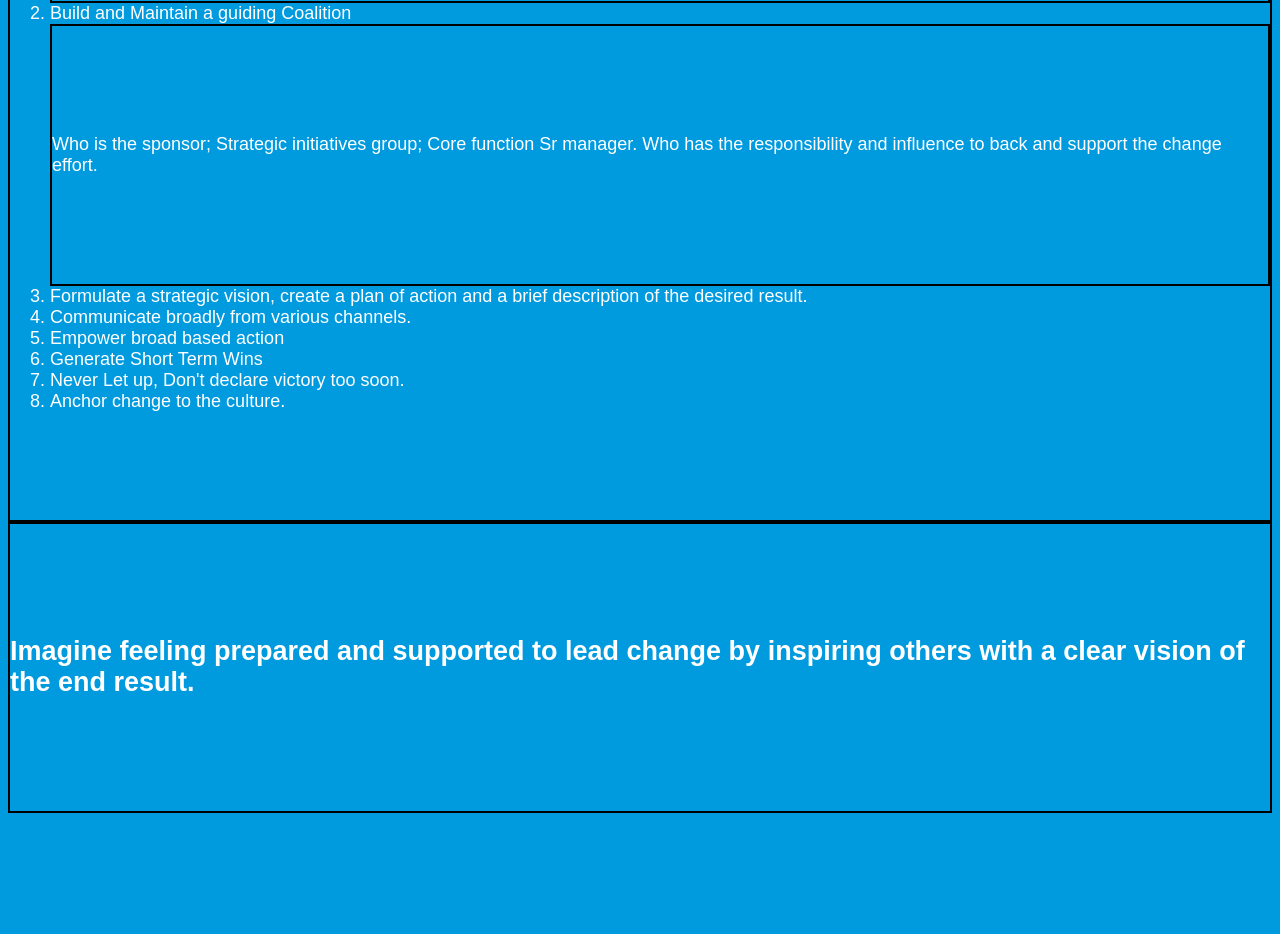
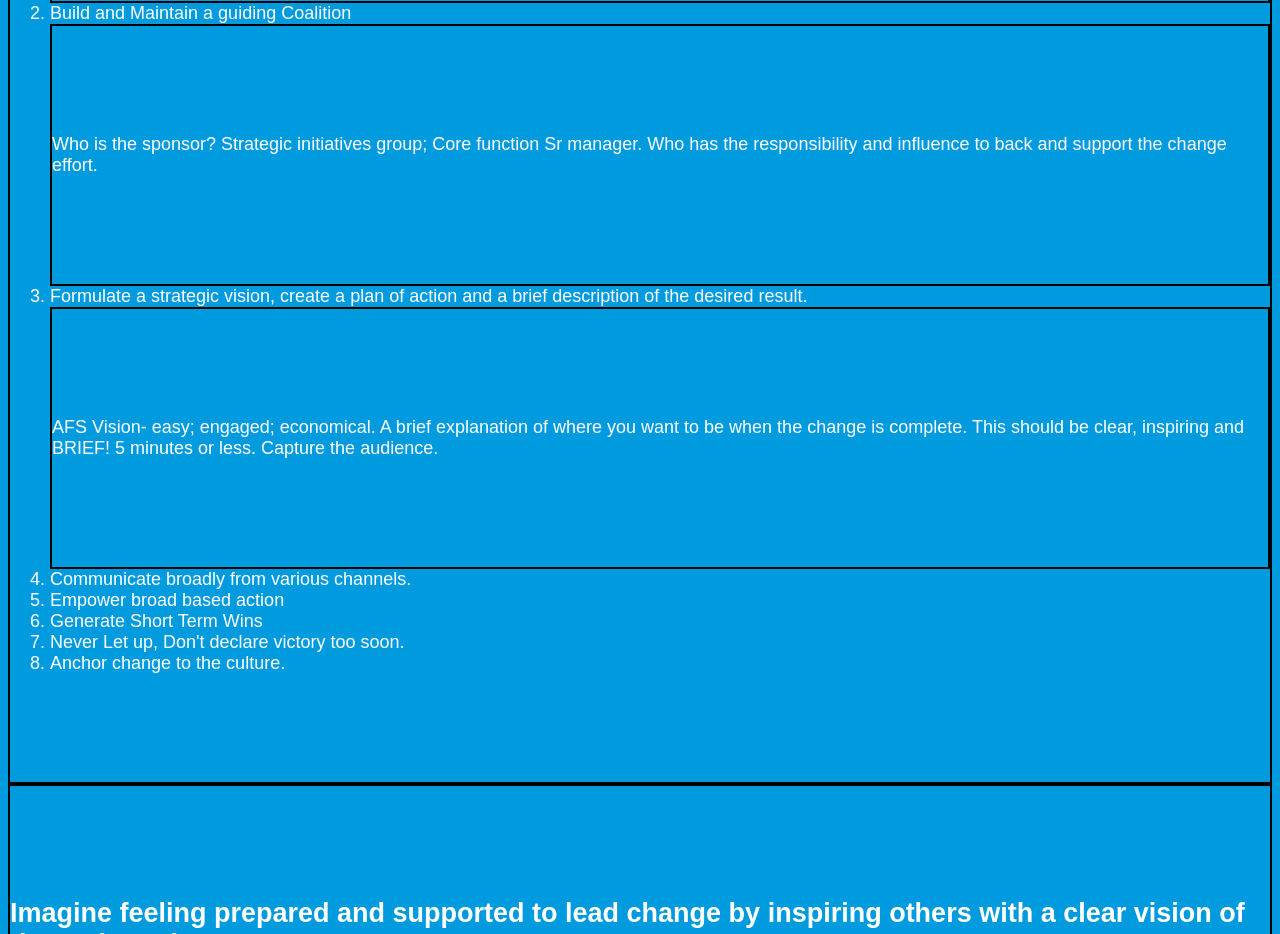
Before and after one commit to estephenz/estephenz.github.io, a plain HTML site: page index.html in a window 1280 px wide. Shown: the part 1353-2287 px from the top of the page. Before the commit the page ends 2174 px from the top, so only its background shows below. Drawn offline with Linux system fonts and the light colour scheme.

Commit message:
Update index.html
edits

```diff
--- a/index.html
+++ b/index.html
@@ -32,9 +32,13 @@
 			</section>
 		      	<li>Build and Maintain a guiding Coalition</li>
 		      	<section id=step2>
-		      	<p>Who is the sponsor; Strategic initiatives group; Core function Sr manager. Who has the responsibility and influence to back and support the change effort.</p>
+		      	<p>Who is the sponsor? Strategic initiatives group; Core function Sr manager. Who has the responsibility and influence to back and support the change effort.</p>
 		       	</section>
 		       	<li>Formulate a strategic vision, create a plan of action and a brief description of the desired result.</li>
+		       	<section id=step3>
+		      	<p>AFS Vision- easy; engaged; economical. A brief explanation of where you want to be when the change is complete. This should be clear, inspiring and BRIEF! 5 minutes or less. Capture the audience.
+			</p>
+		       	</section>
 		       	<li>Communicate broadly from various channels.</li>
 		    	<li>Empower broad based action</li>
 			<li>Generate Short Term Wins</li>
```
